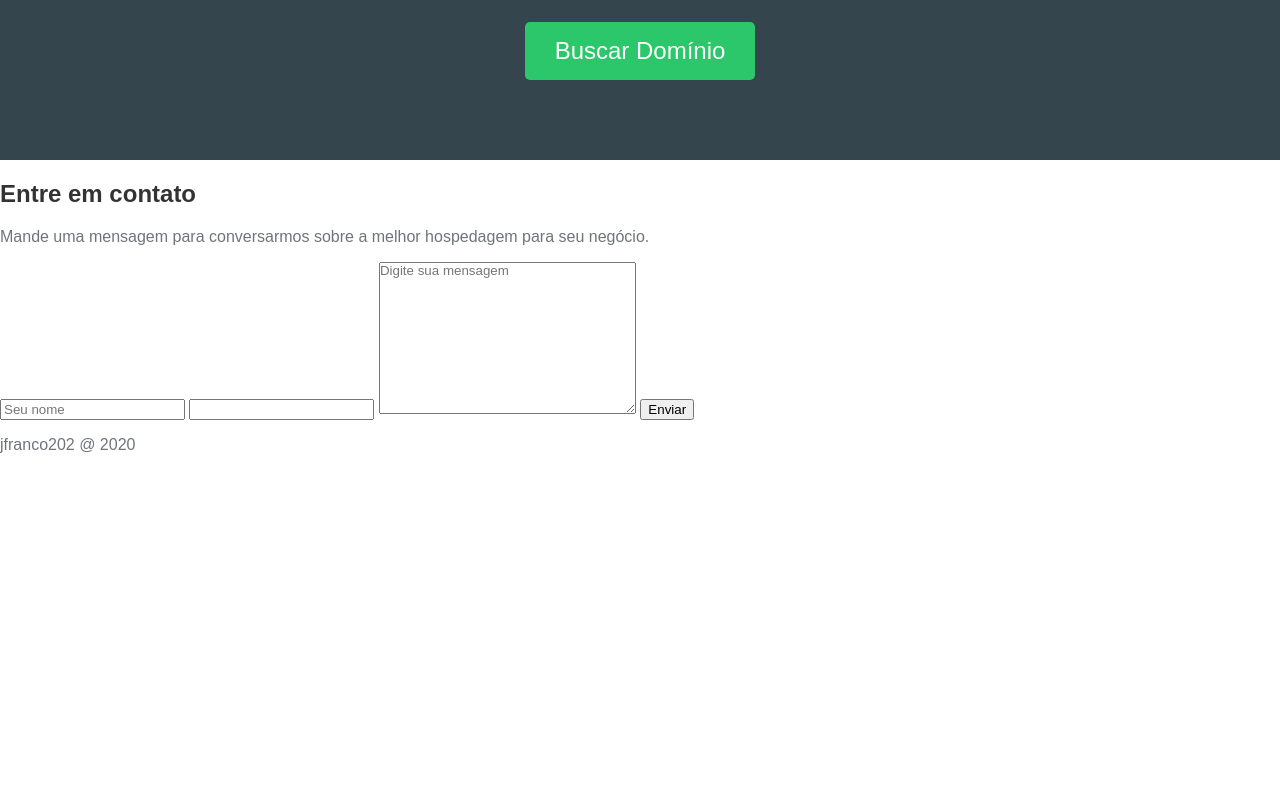
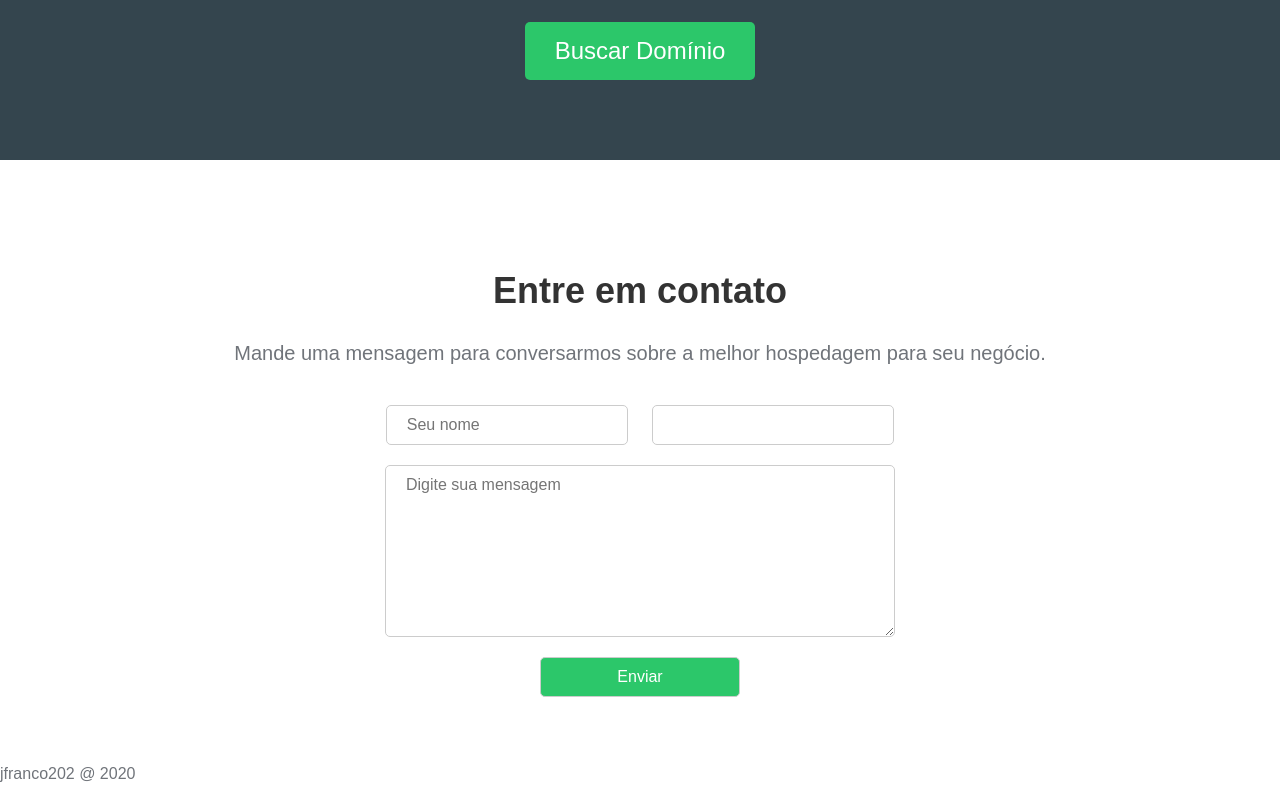
Before and after one commit to jfranco202/hdc-host, a plain HTML site: page index.html in a window 1280 px wide. Shown: the part 2107-2906 px from the top of the page. Before the commit the page ends 2577 px from the top, so only its background shows below. Drawn offline with Linux system fonts and the light colour scheme.

Commit message:
include contact-container inputs

```diff
--- a/styles.css
+++ b/styles.css
@@ -266,3 +266,49 @@ nav {
     color: #fff;
     font-size: 24px;
 }
+
+/* contato */
+
+.contact-container {
+    text-align: center;
+    padding-top: 5em;
+    padding-bottom: 2em;
+}
+
+.contact-container h2 {
+    font-size: 36px;
+}
+
+.contact-container p {
+    font-size: 20px;
+    margin-bottom: 40px;
+}
+
+.contact-container input, .contact-container textarea {
+    width: 200px;
+    padding: 10px 20px;
+    font-size: 16px;
+    border-radius: 5px;
+    border: 1px solid #ccc;
+    margin-left: 10px;
+    margin-right: 10px;
+    margin-bottom: 20px;
+}
+
+.contact-container textarea {
+    display: block;
+    position: relative;
+    margin-right: auto;
+    margin-left: auto;
+    width: 468px;
+    height: 150px;
+}
+
+.contact-container input[type=submit] {
+    display: block;
+    position: relative;
+    margin-left: auto;
+    margin-right: auto;
+    background-color: #2cc76a;
+    color: #fff;
+}
```
